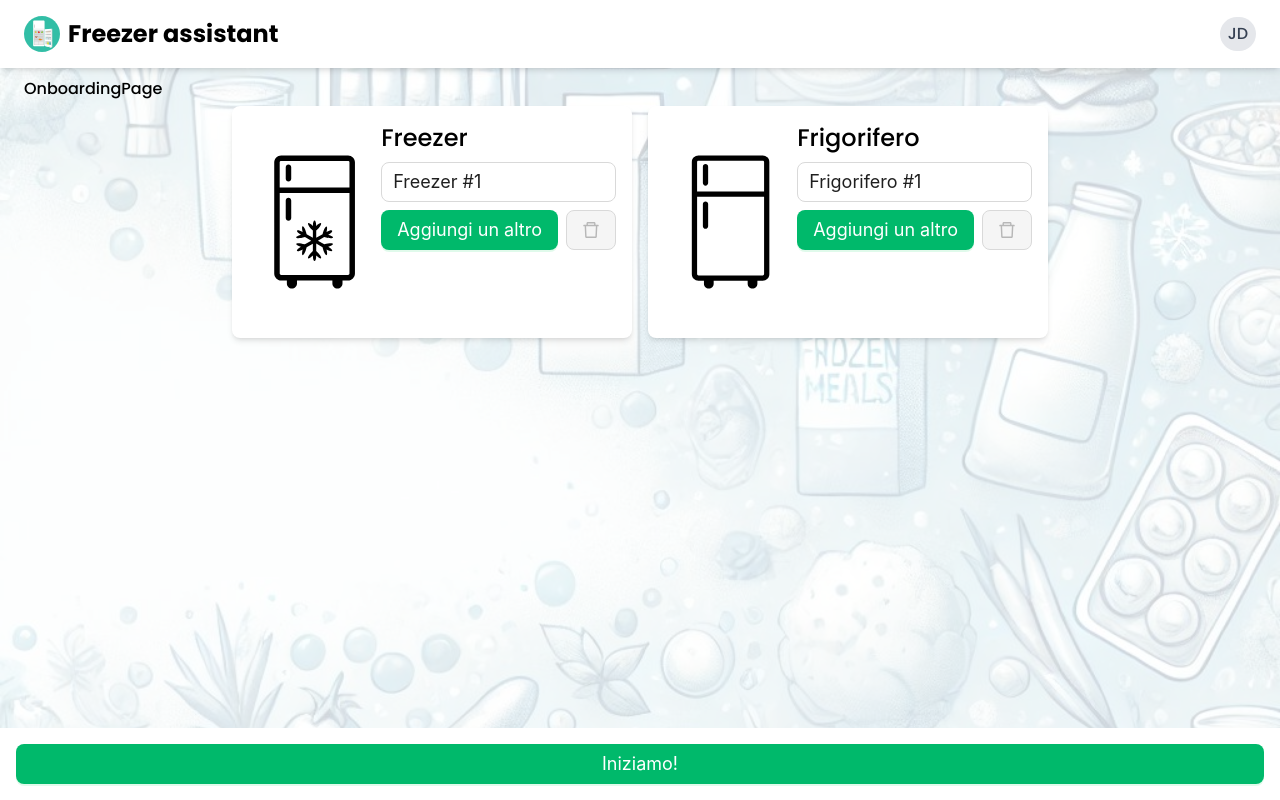
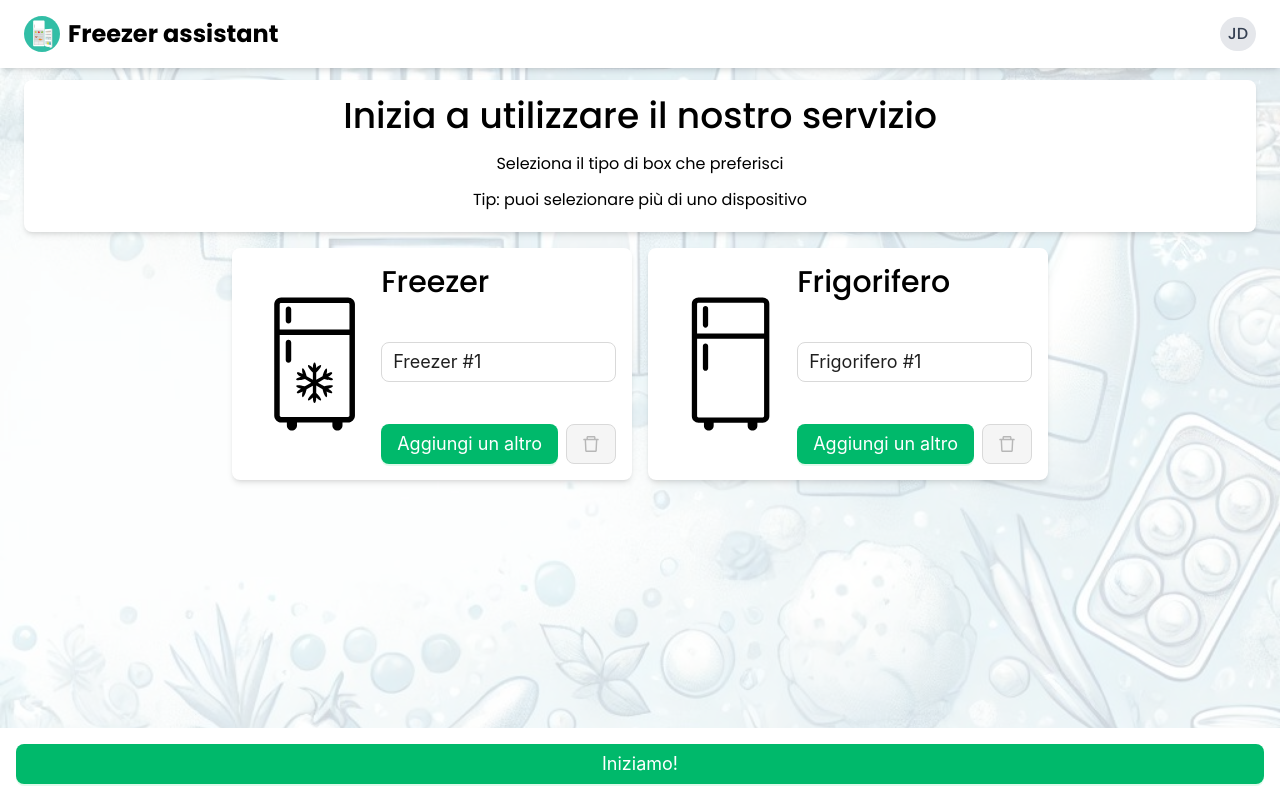
Before and after one commit to Med-vedi/FreezerAssistent, a React (Vite) app in the folder frontend/: page /onboarding in a window 1280 px wide. Built offline with nearby package versions, Linux system fonts and the light colour scheme.

Commit message:
dashboard update

```diff
--- a/frontend/src/pages/OnboardingPage.tsx
+++ b/frontend/src/pages/OnboardingPage.tsx
@@ -42,7 +42,17 @@ const OnboardingPage = () => {
 
     return (
         <div className="h-full flex flex-col">
-            <h1>OnboardingPage</h1>
+            <article className="flex flex-col w-auto md:gap-2 justify-center items-center text-center p-4 rounded-lg bg-white shadow-md mb-4">
+                <h1 className="mb-2! text-2xl md:text-4xl font-bold">
+                    <FormattedMessage id="onboarding.title" />
+                </h1>
+                <p className="mb-1! md:text-base">
+                    <FormattedMessage id="onboarding.description" />
+                </p>
+                <p className="mb-1! md:text-base">
+                    <FormattedMessage id="onboarding.tip" />
+                </p>
+            </article>
             <div className="flex flex-col md:flex-row gap-4 justify-center flex-wrap">
                 {boxes.map((box, idx) => (
                     <BoxCard
@@ -80,10 +90,10 @@ const BoxCard = ({ box, boxes, onTitleChange, onAdd, onRemove }: BoxCardProps) =
     const { type, title } = box;
     const isDesktop = useBreakpoints().md;
     return (
-        <div className="w-full max-w-[400px] h-full bg-white rounded-lg p-4 shadow-md flex">
+        <div className="w-full max-w-[400px] bg-white rounded-lg p-4 shadow-md flex items-center">
             {type === 'freezer' ? <Freezer size={isDesktop ? 200 : 100} /> : <Fridge size={isDesktop ? 200 : 100} />}
-            <div className="flex flex-col gap-2">
-                <h1 className="text-2xl font-bold mb-0!">
+            <div className="flex flex-col justify-between h-full gap-2">
+                <h1 className="text-3xl font-bold mb-0!">
                     <FormattedMessage id={type} />
                 </h1>
                 {/* <p className="text-sm text-gray-500">
```
